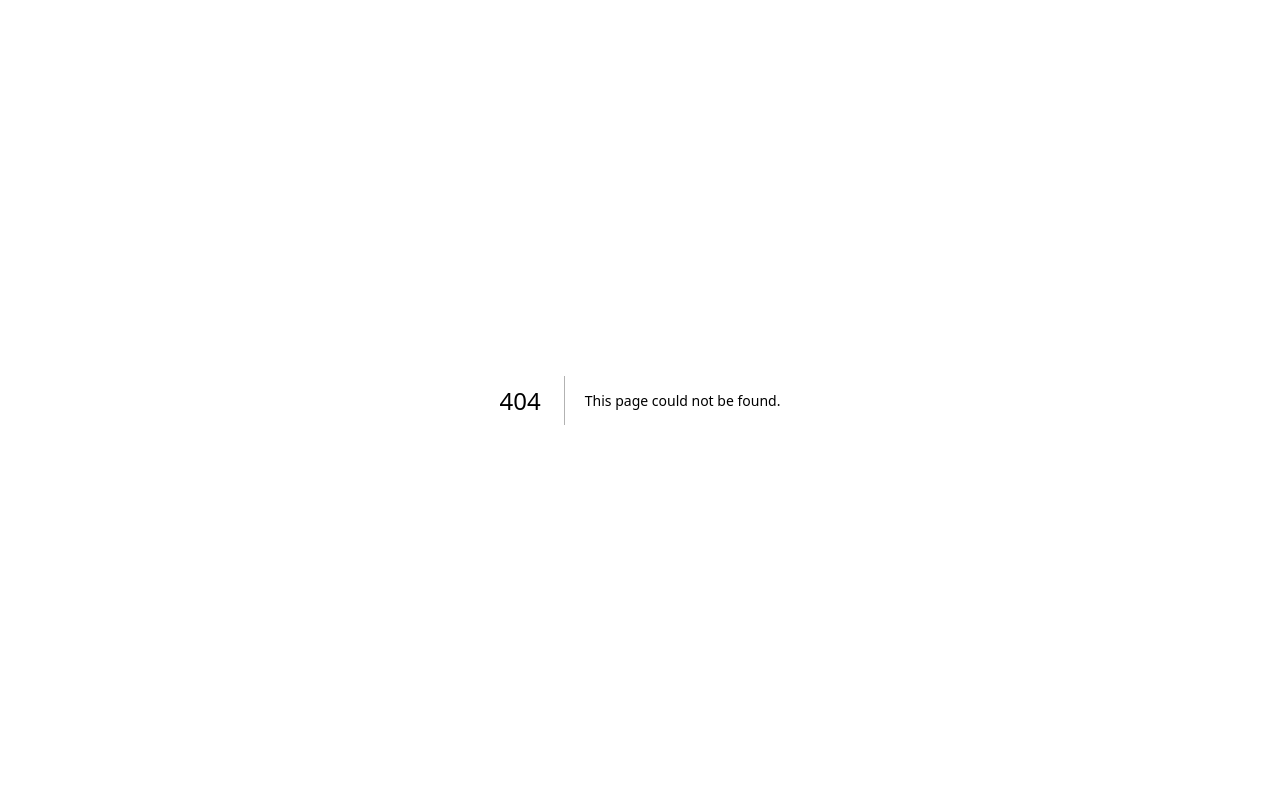
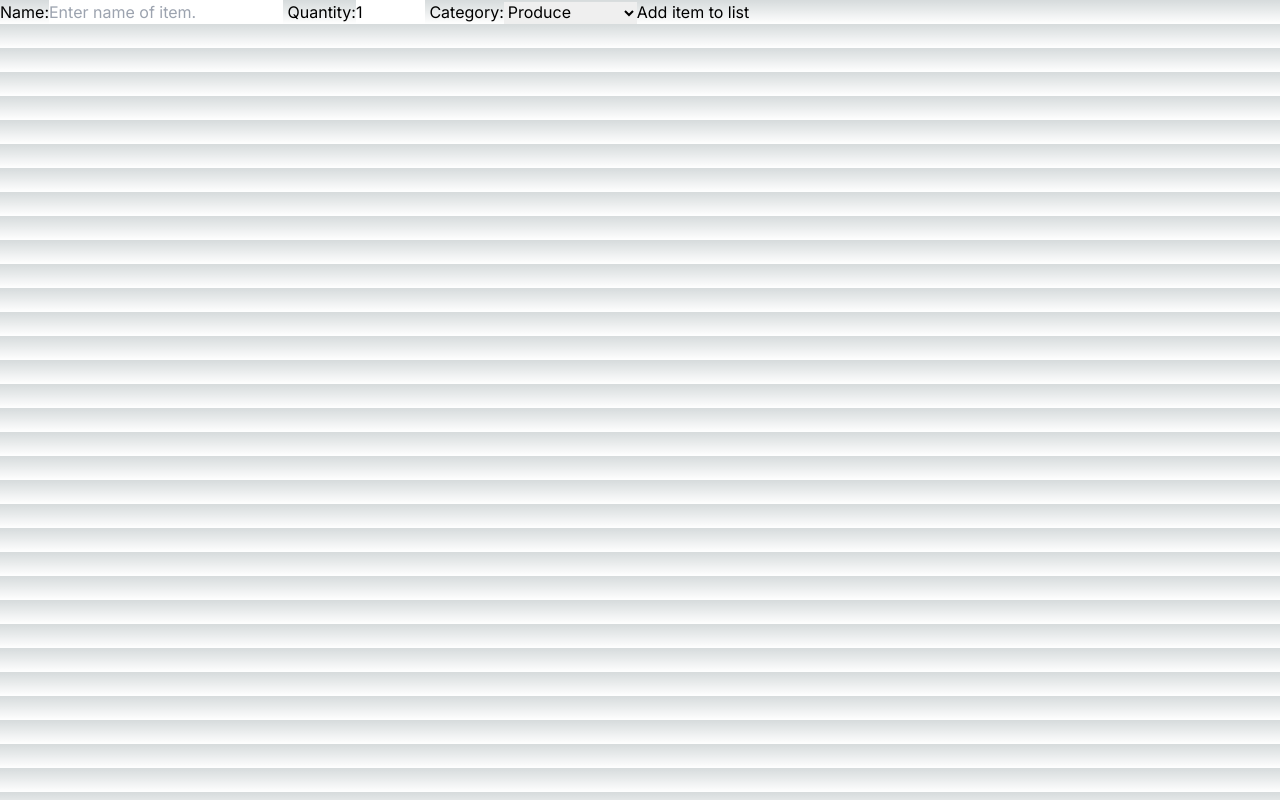
Before and after one commit to AnthoynHo/cprg306-assignments, a Next.js app: page /week4 in a window 1280 px wide. Before the commit this address had no page. Built offline with nearby package versions, Linux system fonts and the light colour scheme.

Commit message:
Week 4
Mostly done, not styled and required attribute not working.

```diff
--- a/app/page.js
+++ b/app/page.js
@@ -15,6 +15,9 @@ export default function Home() {
       <p>
         <Link href="/week3">Week 3</Link>
       </p>
+      <p>
+        <Link href="/week4">Week 4</Link>
+      </p>
       </div>
     </>
   )
--- /dev/null
+++ b/app/week4/new-item.js
@@ -0,0 +1,86 @@
+"use client"
+import { useState } from "react"
+
+export default function NewItem() {
+    const [name, setName] = useState('');
+    const [quantity, setQuantity] = useState(1);
+    const [category, setCategory] = useState('Produce');
+
+    const handleSubmit = (event) => {
+        const item = ({
+            name: name,
+            quantity: quantity,
+            category: category
+        });
+        event.preventDefault();
+        if (event.input.required = true){
+            alert('Please fill out all fields.');
+        }
+        else {
+
+        console.log(item);
+
+        alert('Buying' + ' ' + quantity + ' ' + name + ' ' + 'from' + ' ' + category + ' ' + 'section.'),
+        setName("");
+        setQuantity(1);
+        setCategory("Produce");
+    }
+    };
+
+    return(
+        <form>
+            <label> {/*label for name*/}
+                Name:
+                <input
+                required
+                id = "name"
+                className="text-black"
+                type="text"
+                placeholder="Enter name of item."
+                value={name}
+                onChange={event => setName(event.target.value)}
+
+                />
+            </label>
+            <label> {/*label for quantity*/}
+                Quantity:
+                <input
+                name = "quantity"
+                className="text-black"
+                type="number"
+                min = "1"
+                max = "99"
+                value={quantity}
+                placeholder="Enter quantity."
+                onChange={event => setQuantity(event.target.value)}
+                required
+                />
+            </label>
+            <label> {/*label for category*/}
+                Category:
+                <select
+                name = "category"
+                className="text-black"
+                type="text"
+                placeholder="Enter category."
+                onChange={event => setCategory(event.target.value)}
+                >
+                    <option value="Produce">Produce</option>
+                    <option value="Dairy">Dairy</option>
+                    <option value="Bakery">Bakery</option>
+                    <option value="Meat">Meat</option>
+                    <option value="Frozen Foods">Frozen Foods</option>
+                    <option value="Canned Goods">Canned Goods</option>
+                    <option value="Dry Goods">Dry Goods</option>
+                    <option value="Beverages">Beverages</option>
+                    <option value="Snacks">Snacks</option>
+                    <option value="Household">Household</option>
+                    <option value="Other">Other</option>
+                    </select>
+            </label>
+            <label>
+                <input type="submit" value="Add item to list" onClick={handleSubmit} />
+            </label>
+        </form>
+    )
+}
--- /dev/null
+++ b/app/week4/page.js
@@ -0,0 +1,9 @@
+import NewItem from "./new-item";
+
+export default function Page() {
+    return(
+        <>
+            <NewItem />
+        </>
+    )
+}
```
